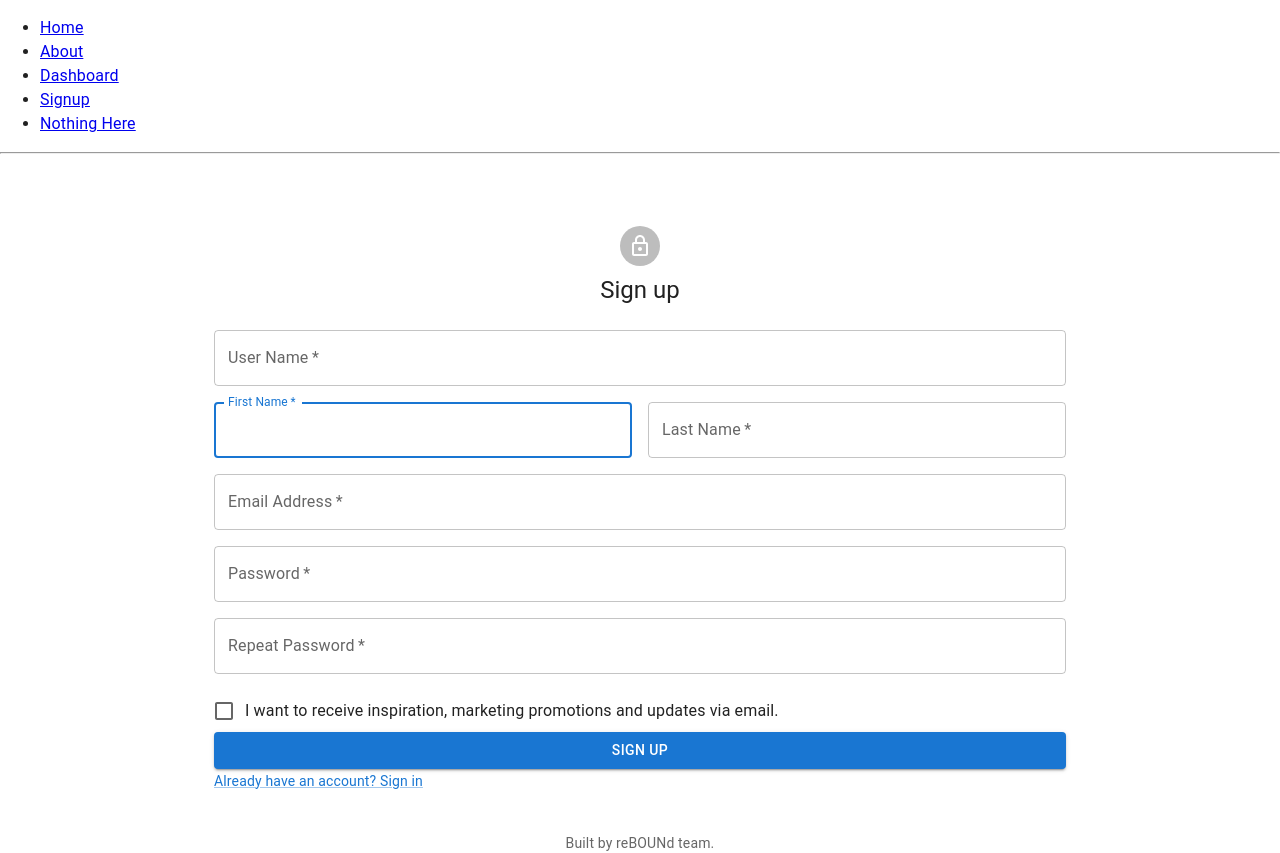
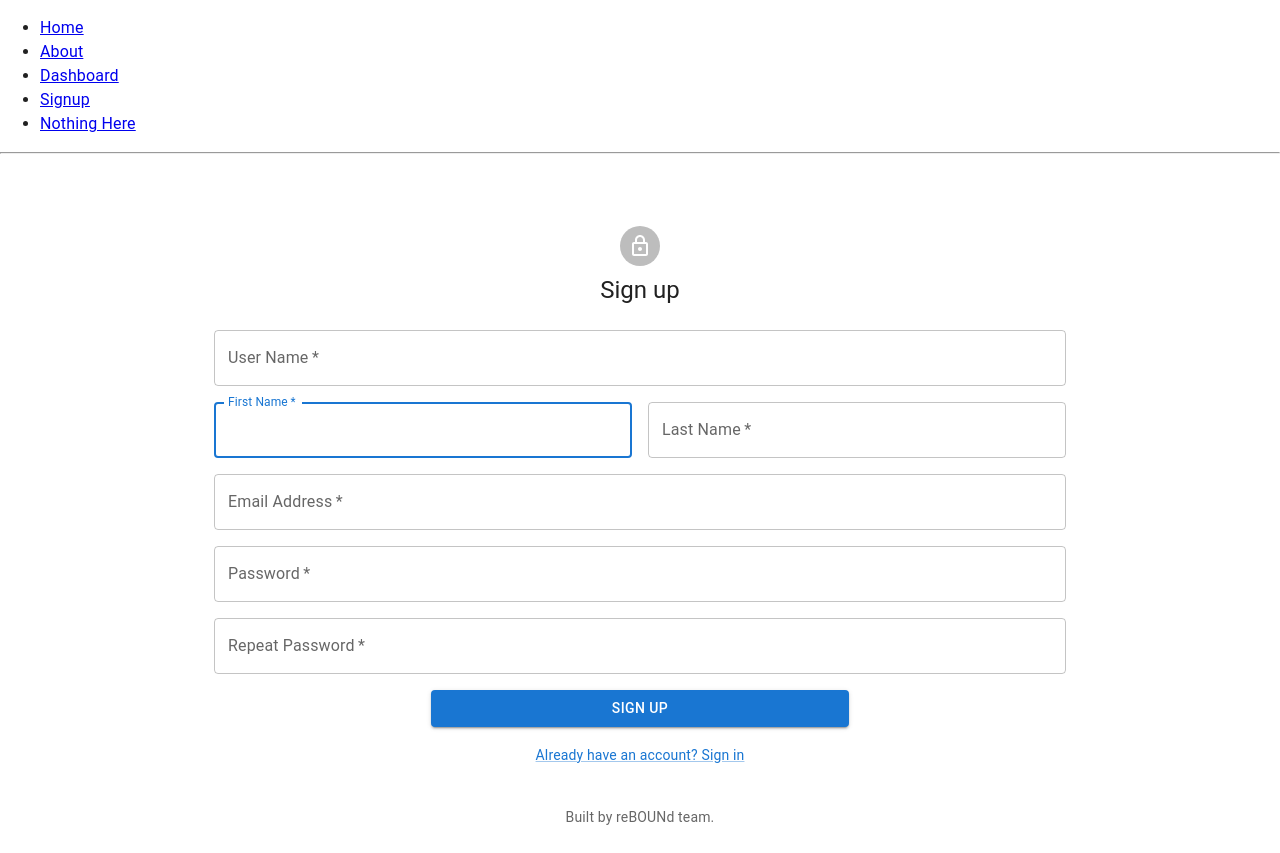
Before and after one commit to bounswe/2021SpringGroup2, a React app in the folder frontend/: page /signup in a window 1280 px wide. After the commit the page ends 827 px from the top, so only its background shows below. Built offline with nearby package versions, Linux system fonts and the light colour scheme.

Commit message:
#155 signup button is centered and its size is decreased, checkbox is removed

```diff
--- a/frontend/src/Views/Signup/Index.js
+++ b/frontend/src/Views/Signup/Index.js
@@ -4,8 +4,6 @@
 import CssBaseline from "@mui/material/CssBaseline";
 import TextField from "@mui/material/TextField";
 import Alert from "@mui/material/Alert";
-import FormControlLabel from "@mui/material/FormControlLabel";
-import Checkbox from "@mui/material/Checkbox";
 import Link from "@mui/material/Link";
 import Grid from "@mui/material/Grid";
 import Box from "@mui/material/Box";
@@ -287,13 +285,9 @@
                                     </Alert>:null
                             }
                         </Grid>
-                        <Grid item xs={12}>
-                            <FormControlLabel
-                                control={<Checkbox value="allowExtraEmails" color="primary" />}
-                                label="I want to receive inspiration, marketing promotions and updates via email."
-                            />
+                        <Grid item xs={3}>
                         </Grid>
-                    </Grid>
+                        <Grid item xs={6}>
                             <Button
                                 type="submit"
                                 fullWidth
@@ -303,8 +297,12 @@
                             >
                                 Sign Up
                             </Button>
-                    <Grid container justify="flex-end">
-                        <Grid item>
+                        </Grid>
+                        <Grid item xs={3}>
+                        </Grid>
+                        <Grid item xs={3}>
+                        </Grid>
+                        <Grid item xs={6} textAlign={"center"}>
                             <Link href="/login" variant="body2">
                                 Already have an account? Sign in
                             </Link>
```
Lines whose indentation alone changed are shown as unchanged.
